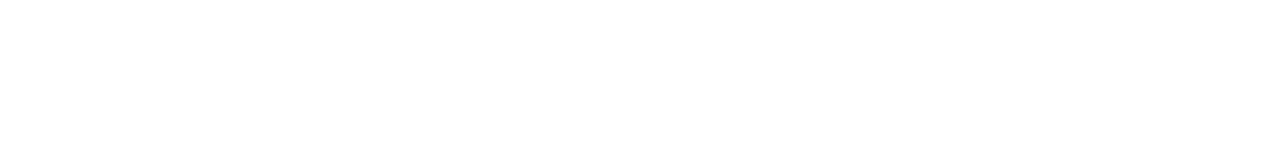
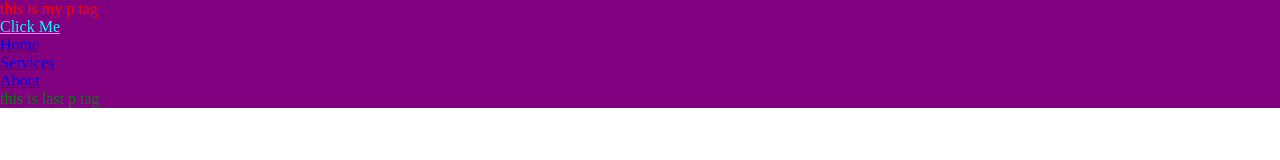
Before and after one commit to vnsahana08/elite40, a plain HTML site: page CSS/index.html in a window 1280 px wide. Drawn offline with Linux system fonts and the light colour scheme; files that its build step writes are made by us from their sources.

Commit message:
new message

```diff
--- a/CSS/index.html
+++ b/CSS/index.html
@@ -1,9 +1,39 @@
 <html>
-    <head>
-        <title>This is my main branch</title>
-        <link rel="stylesheet" href="css/style.css">
-    </head>
-    <body>
+  <head>
+    <title>This is my Main branch</title>
+    <link rel="stylesheet" href="style.css">
+  </head>
+  <body>
+    <div class="container">
+      <div class="content">
+        <div class="main">
+          <div class="change">
+            <p>This is my P tag</p>
+            <a href="#">Click Me</a>
+          </div>
+        </div>
+      </div>
+     <div class="main">
+        <ul>
+          <li>
+            <a href="#">Home</a>
+          </li>
+        </ui>
+        <ul>
+            <li>
+            <a href="#">Services</a>
+          </li>
+          </ul>
+          <ul>
+          <li>
+            <a href="#">About</a>
+          </li>
+        </ul>
+      </div>
 
-    </body>
+      <div class="change">
+        <p>This is last P tag</p>
+      </div>
+    </div>
+  </body>
 </html>
--- /dev/null
+++ b/CSS/style.scss
@@ -0,0 +1,46 @@
+*{
+    margin: 0;
+    padding: 0;
+}
+$bg-color:purple;
+
+@mixin anchor-code($col:blue){
+    color:blue;
+    text-transform: uppercase;
+    text-decoration: none;
+}
+.container{
+    .content{
+        background-color: $bg-color;
+        .main{
+            .change{
+                p{
+                    color: red;
+                    text-decoration: lowercase;
+                }
+                a{
+                    color:aqua;
+                }
+            }
+        }
+    }
+.main{
+    background-color: $bg-color;
+    .ul{
+        .li{
+            .a{
+                color:red;
+                text-decoration: none;
+            }
+        }
+    }
+}
+    .change{
+        p{
+            text-decoration: none;
+            text-transform: lowercase;
+            background-color: $bg-color;
+            color:green;
+        }
+    }
+}
```
Also changed, not shown: CSS/style.css, 1 other file.
